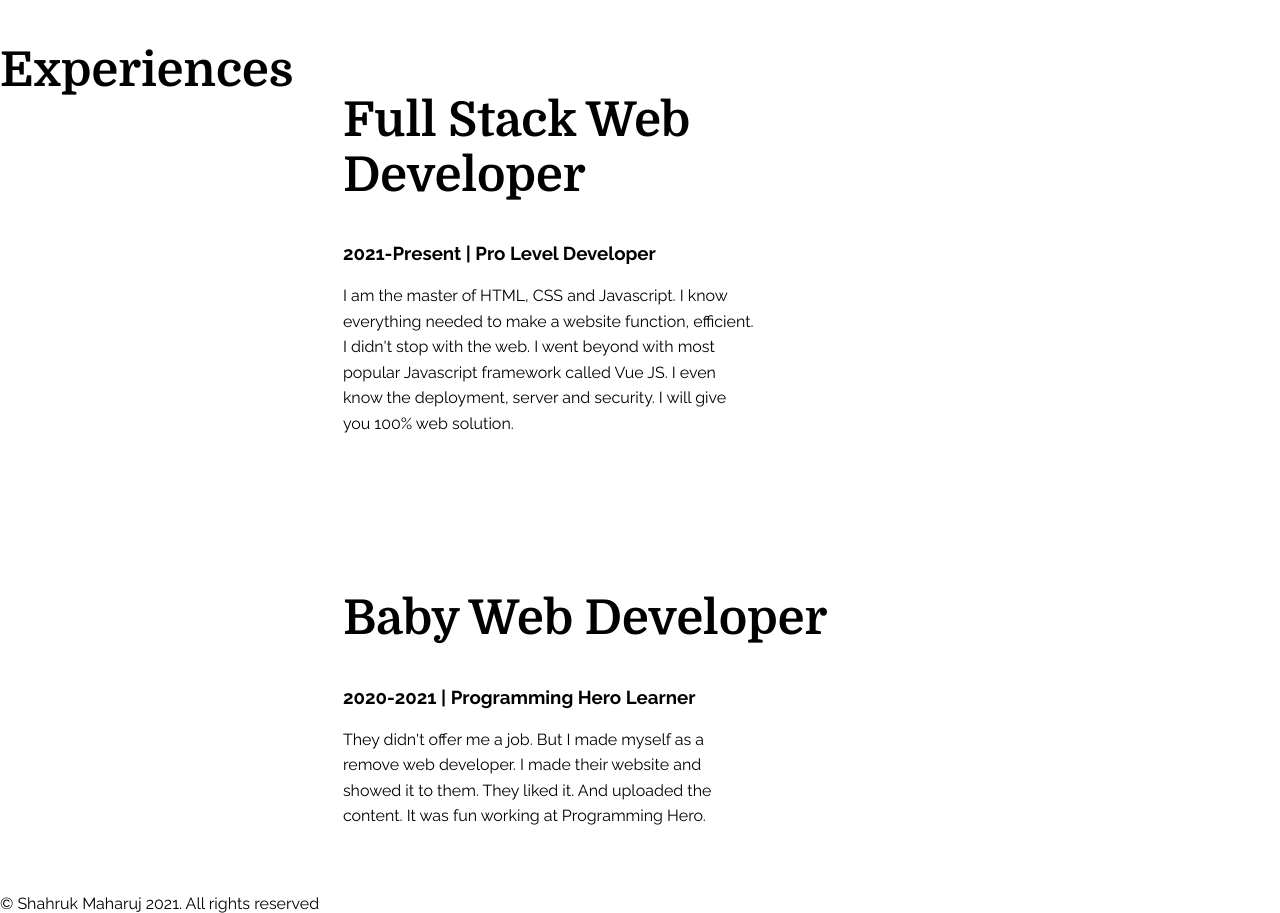
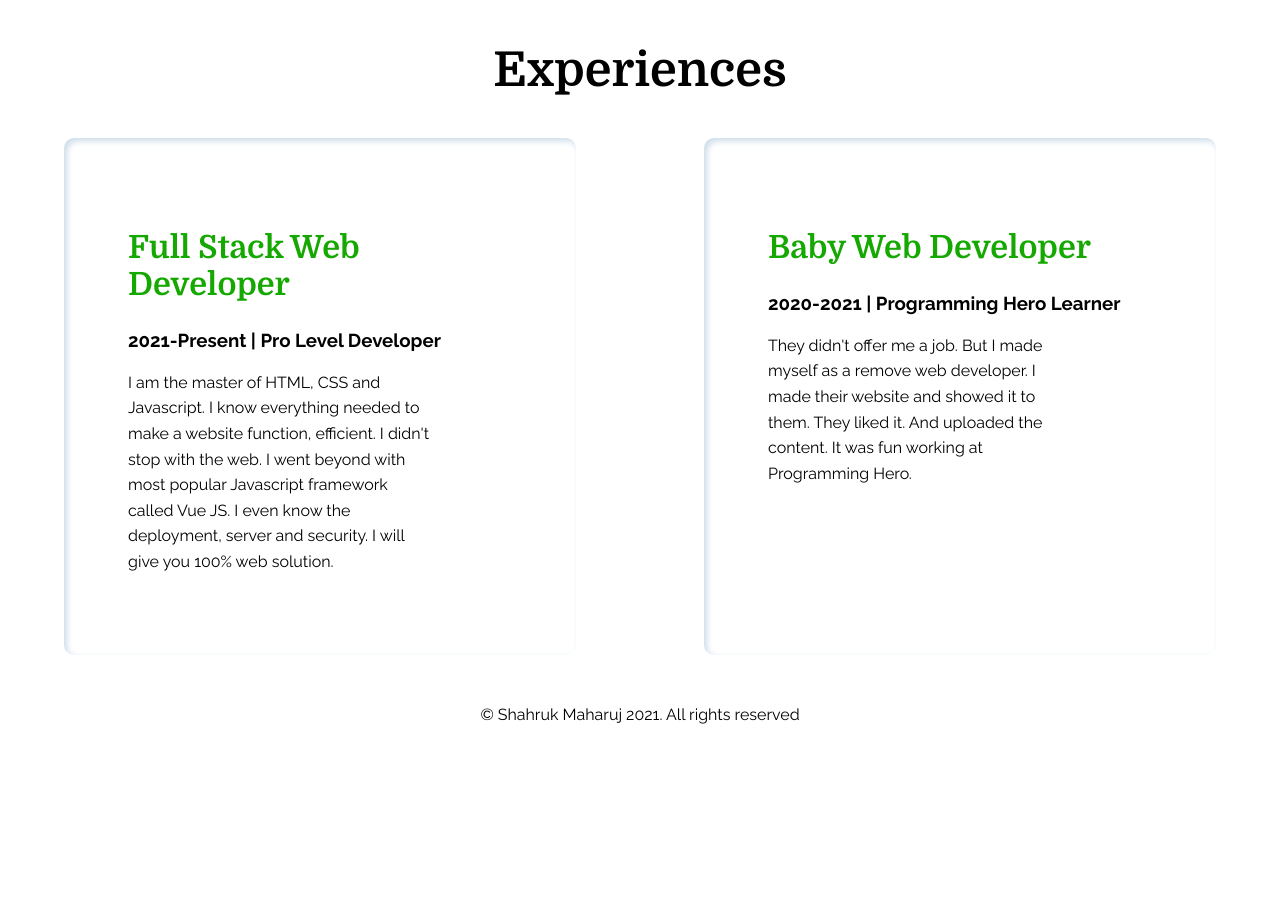
Before and after one commit to Shahruk-Maharuj/shahruk-portfolio, a plain HTML site: page index.html in a window 1280 px wide. Shown: the part 1140-2053 px from the top of the page. After the commit the page ends 1914 px from the top, so only its background shows below. Drawn offline with Linux system fonts and the light colour scheme.

Commit message:
Update style.css

```diff
--- a/style.css
+++ b/style.css
@@ -10,6 +10,11 @@ body {
 
 .shah {
     color: #14A800;
+}
+
+.ex-h {
+    color: #14A800;
+    font-size: 2rem;
 }
 
 h1 {
@@ -27,7 +32,7 @@ p {
     margin-top: -20px;
 }
 
-section {
+.flexible-container {
     display: flex;
 }
 
@@ -101,3 +106,19 @@ section {
     color: #fff;
     text-decoration: none;
   }
+
+  .box {
+    box-shadow: rgb(204, 219, 232) 3px 3px 6px 0px inset, rgba(255, 255, 255, 0.5) -3px -3px 6px 1px inset;
+    margin-left: 5%;
+    margin-right: 5%;
+    border-radius: 10px;
+  }
+
+.exp {
+    text-align: center;
+}
+
+footer {
+    text-align: center;
+    padding: 50px;
+}
```
